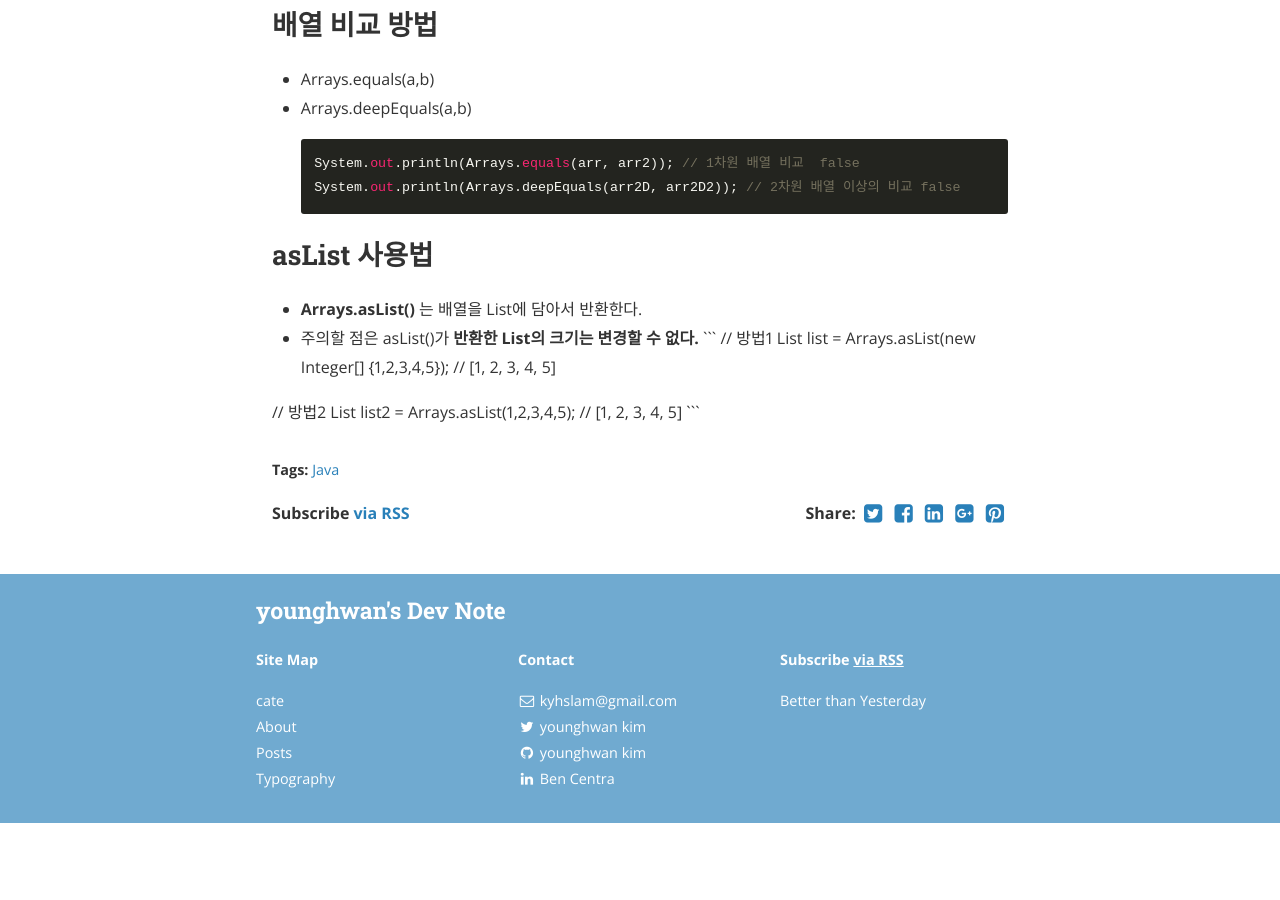
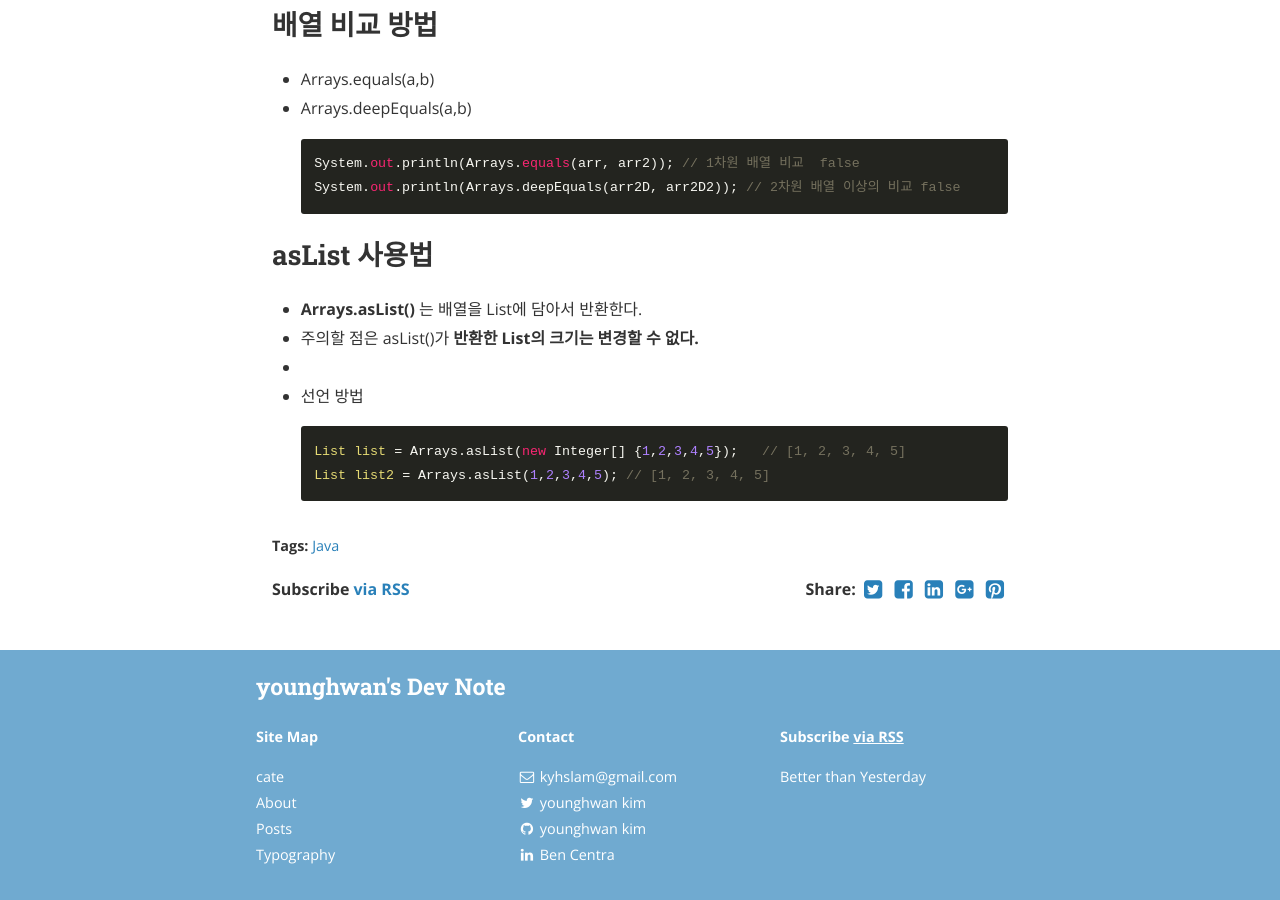
Before and after one commit to yOneChu/kyhslam.github.io, a Jekyll site: the page built from _posts/Java/2021-06-07-[Java] Arrays_기본사용법.md, in a window 1280 px wide and 900 px high, scrolled down 1461 px. Built offline with Jekyll 4.4.1, drawn with Linux system fonts in a browser that asks for light colours; nearby versions of some CDN libraries; before the commit the page ends 2284 px from its top, so only the background shows below that.

Commit message:
Update 2021-06-07-[Java] Arrays_기본사용법.md

````diff
--- a/_posts/Java/2021-06-07-[Java] Arrays_기본사용법.md
+++ b/_posts/Java/2021-06-07-[Java] Arrays_기본사용법.md
@@ -60,10 +60,9 @@ System.out.println(Arrays.deepEquals(arr2D, arr2D2)); // 2차원 배열 이상
 ## asList 사용법 ##
 - **Arrays.asList()** 는 배열을 List에 담아서 반환한다.
 - 주의할 점은 asList()가 **반환한 List의 크기는 변경할 수 없다.**
+-
+- 선언 방법
 ```
-// 방법1
 List list = Arrays.asList(new Integer[] {1,2,3,4,5});   // [1, 2, 3, 4, 5]
-
-// 방법2
 List list2 = Arrays.asList(1,2,3,4,5); // [1, 2, 3, 4, 5]
 ```
````
